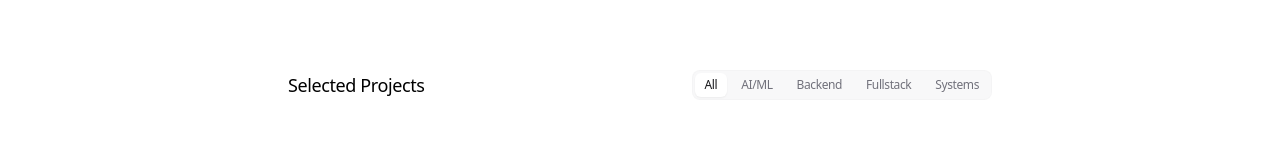
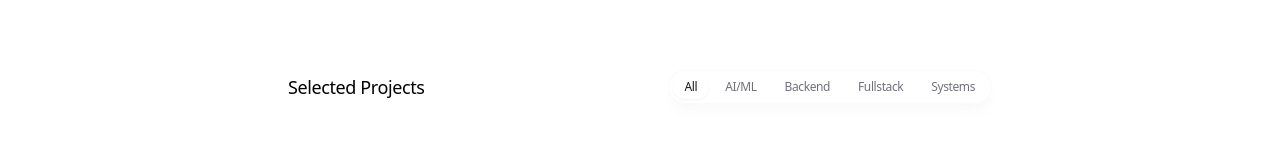
Before and after one commit to kankaniakshat185/portfolio, a Next.js app: page / in a window 1280 px wide. Shown: the part 800-946 px from the top of the page. Built offline with nearby package versions, Linux system fonts and the light colour scheme.

Commit message:
projects navbar design changed

```diff
--- a/app/page.tsx
+++ b/app/page.tsx
@@ -197,11 +197,11 @@ export default function Personal() {
             <h3 className="text-lg font-medium">Selected Projects</h3>
 
             {/* Category filter tabs */}
-            <div className="flex gap-1 p-0.5 rounded-lg bg-zinc-100/60 dark:bg-zinc-900/60 border border-zinc-200/20 dark:border-zinc-800/20 w-fit">
+            <div className="flex gap-1 p-1 rounded-full bg-white/60 backdrop-blur-lg shadow-lg shadow-zinc-200/20 dark:bg-zinc-950/60 dark:shadow-none border border-zinc-200/20 dark:border-zinc-800/20 w-fit">
               <AnimatedBackground
                 defaultValue="All"
                 onValueChange={(val) => setActiveCategory(val || 'All')}
-                className="h-full rounded-md bg-white shadow-xs dark:bg-zinc-800"
+                className="h-full rounded-full bg-white shadow-xs dark:bg-zinc-800"
                 transition={{
                   type: 'spring',
                   bounce: 0,
@@ -212,7 +212,7 @@ export default function Personal() {
                   <button
                     key={cat}
                     data-id={cat}
-                    className={`rounded-md px-2.5 py-1 text-xs font-medium cursor-pointer transition-colors ${
+                    className={`rounded-full px-3 py-1 text-xs font-medium cursor-pointer transition-colors ${
                       activeCategory === cat
                         ? 'text-zinc-900 dark:text-zinc-50'
                         : 'text-zinc-500 hover:text-zinc-800 dark:text-zinc-400 dark:hover:text-zinc-200'
```
